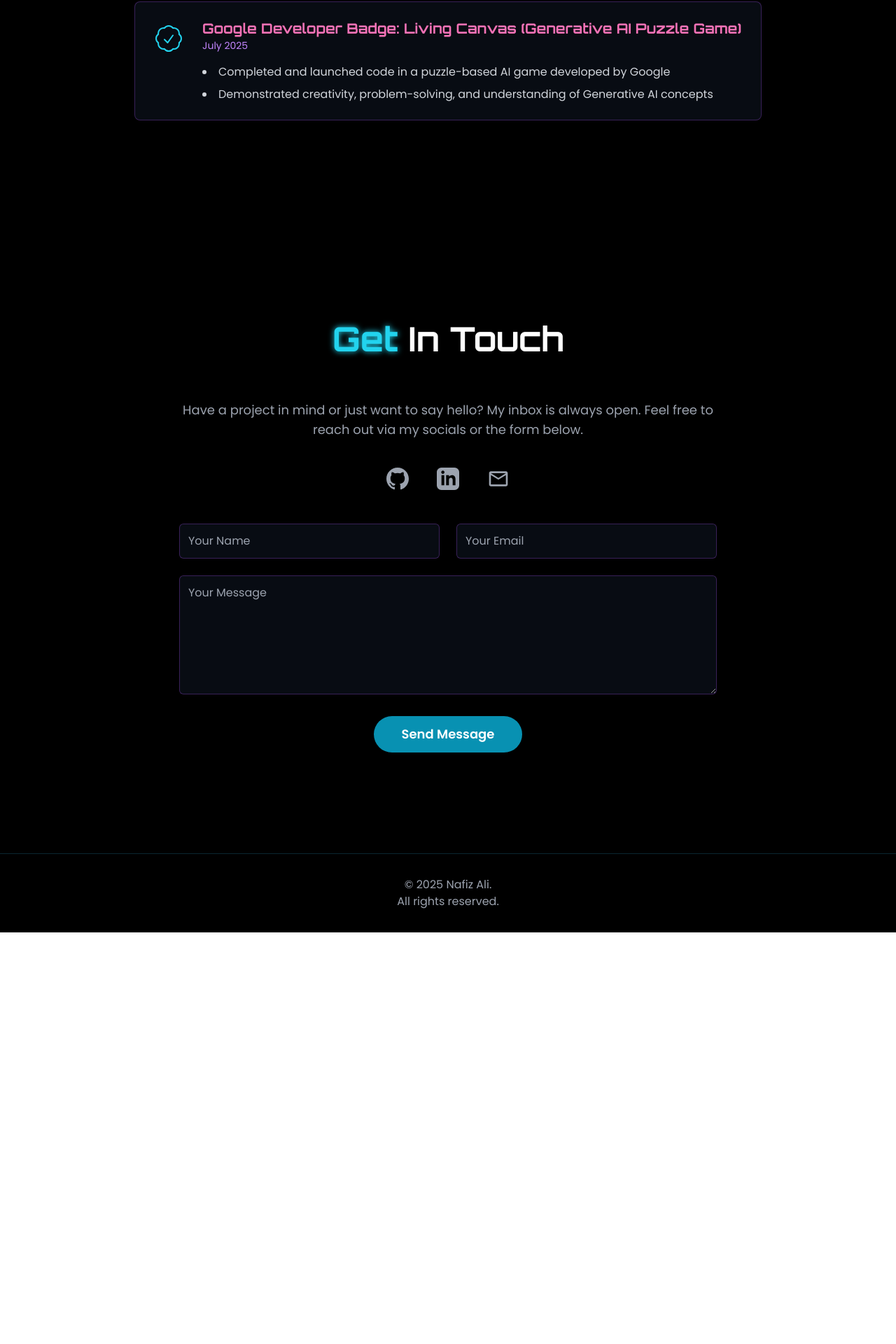
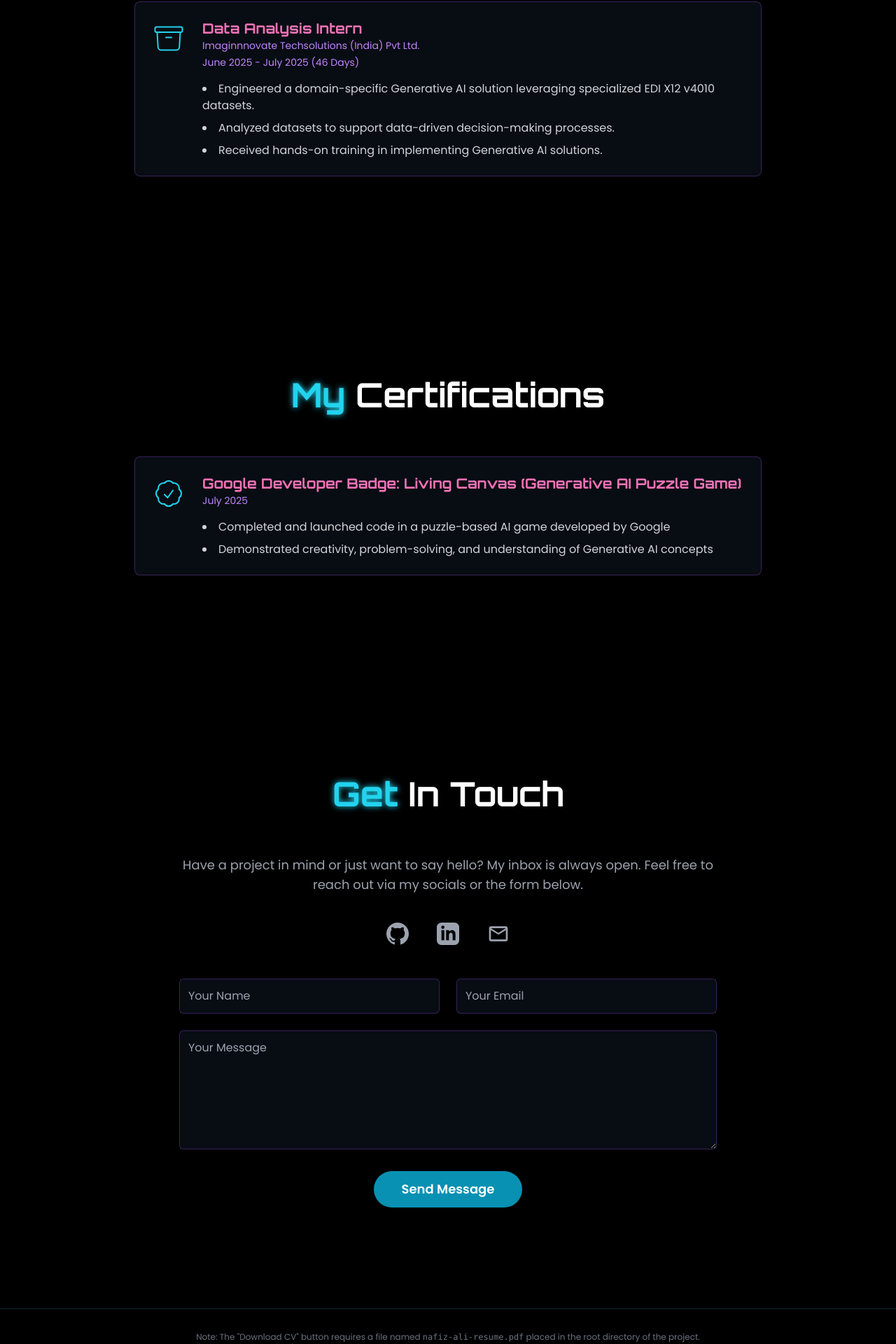
Before and after one commit to nafiz-ali/personal-portfolio, a React (Vite) app: page / in a window 1280 px wide. Shown: the part 3920-5840 px from the top of the page at 70% size. Before the commit the page ends 5252 px from the top, so only its background shows below. Built offline with nearby package versions, Linux system fonts and the light colour scheme.

Commit message:
Adding my experience

```diff
--- a/App.tsx
+++ b/App.tsx
@@ -5,6 +5,7 @@ import Home from './components/Home';
 import About from './components/About';
 import Projects from './components/Projects';
 import Skills from './components/Skills';
+import Experience from './components/Experience';
 import Certifications from './components/Certifications';
 import Contact from './components/Contact';
 import type { Theme } from './types';
@@ -47,10 +48,14 @@ const App: React.FC = () => {
         <About />
         <Projects />
         <Skills />
+        <Experience />
         <Certifications />
         <Contact />
       </main>
       <footer className="text-center py-8 bg-black/50 border-t border-t-cyan-900/50">
+          <p className="text-xs text-gray-500 mb-4 px-4">
+            Note: The "Download CV" button requires a file named <code>nafiz-ali-resume.pdf</code> placed in the root directory of the project.
+          </p>
           <p className="text-gray-400">&copy; {new Date().getFullYear()} Nafiz Ali.<br /> All rights reserved.</p>
       </footer>
     </div>
```
